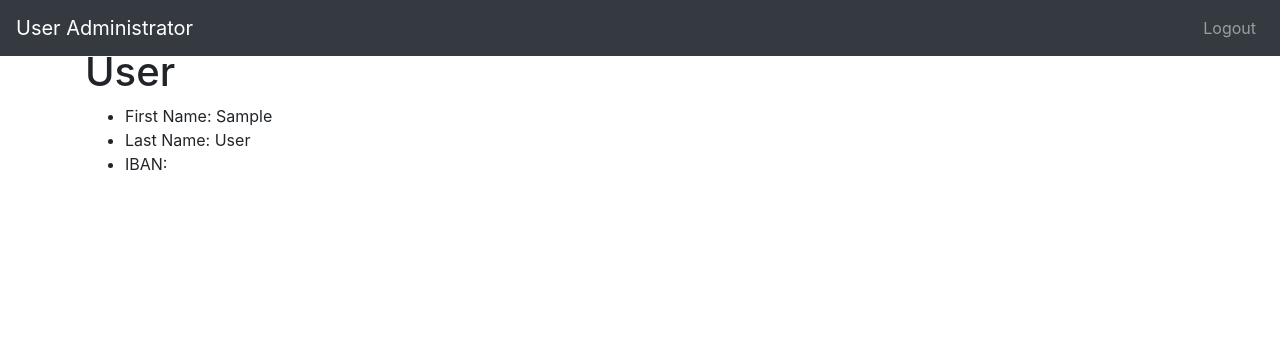
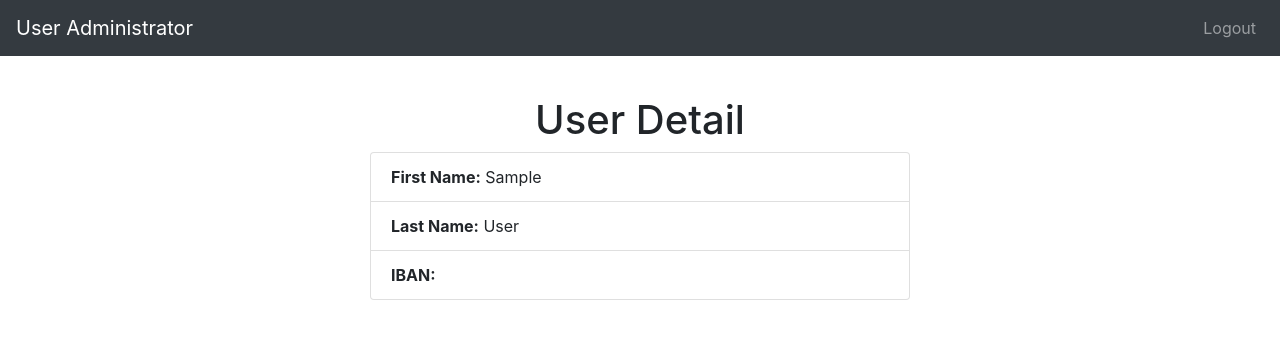
Before and after one commit to RafaPinzon93/basic_user_administration, a Django app: page /users/1 in a window 1280 px wide. Shown: the top 339 px of the page. Run offline with Django 3.2, Linux system fonts and the light colour scheme; the visitor is signed in with stand-in values (Sample User, id 1); data comes from the database, SQL or seed files in the repository; some libraries are stand-ins or nearby versions.

Commit message:
Style user detail

```diff
--- a/templates/administration/user_detail.html
+++ b/templates/administration/user_detail.html
@@ -2,13 +2,17 @@
 
 {% block content %}
 {% load app_filters %}
-<h1>User</h1>
-<div class="row">
-    <div class="col-12">
-        <ul>
-            <li>First Name: {{object.first_name}}</li>
-            <li>Last Name: {{object.last_name}}</li>
-            <li>IBAN: {{object.iban | iban_format}}</li>
+<div class="row mt-5 pt-5">
+    <div class="col-12 text-center">
+        <h1>User Detail</h1>
+    </div>
+</div>
+<div class="row h-100 justify-content-center align-items-center">
+    <div class="col-6">
+        <ul class="list-group">
+            <li class="list-group-item"><strong>First Name:</strong> {{object.first_name}}</li>
+            <li class="list-group-item"><strong>Last Name:</strong> {{object.last_name}}</li>
+            <li class="list-group-item"><strong>IBAN:</strong> {{object.iban | iban_format}}</li>
         </ul>
     </div>
 </div>
```
